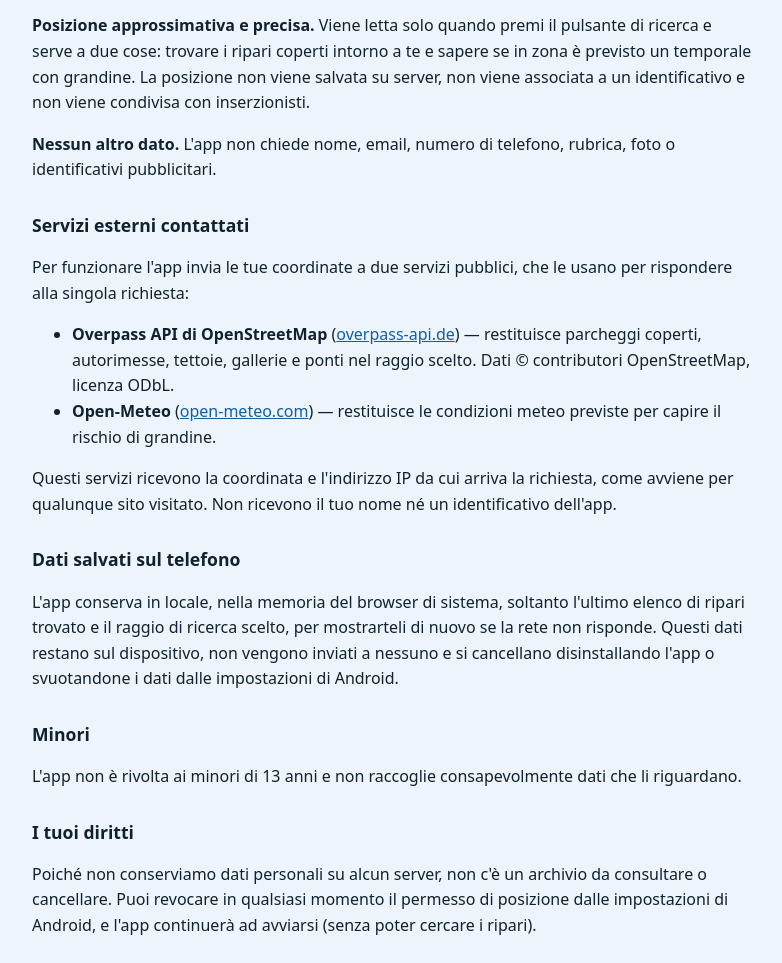
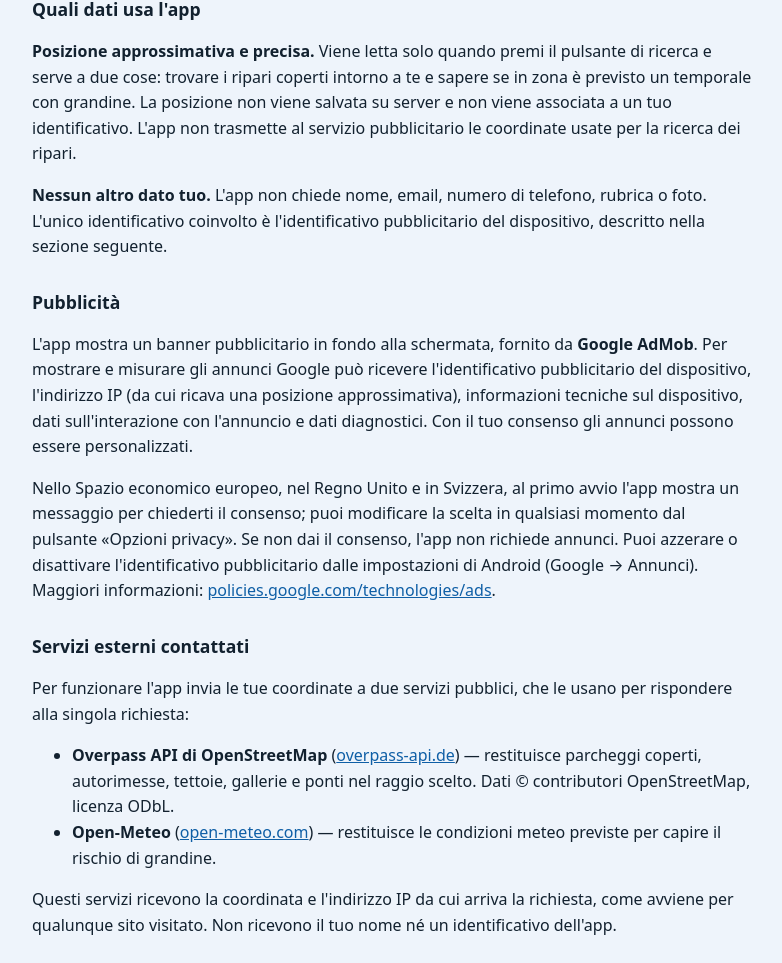
Before and after one commit to alex12345-dot/riparograndine-info, a plain HTML site: page privacy.html in a window 1280 px wide. Shown: the part 429-1392 px from the top of the page, without its empty margins (248-1030 px from the left). Drawn offline with Linux system fonts and the light colour scheme.

Commit message:
Informativa: l'app ora mostra un banner AdMob (1.0.5)
Co-Authored-By: Claude Sonnet 5.5 <noreply@anthropic.com>

```diff
--- a/privacy.html
+++ b/privacy.html
@@ -15,12 +15,13 @@ small{color:#4d637a}
 </head>
 <body>
 <h1>Informativa sulla privacy — Riparo Grandine</h1>
-<p><small>Ultimo aggiornamento: 29 agosto 2026</small></p>
+<p><small>Ultimo aggiornamento: 29 settembre 2026</small></p>
 
 <div class="box">
-<strong>In breve:</strong> l'app non crea account, non raccoglie dati personali, non usa
-strumenti di analisi né pubblicità. La posizione viene usata solo mentre stai cercando un
-riparo e non viene salvata su nessun server.
+<strong>In breve:</strong> l'app non crea account e non salva dati personali su nessun server.
+Mostra un banner pubblicitario fornito da Google AdMob, che può usare l'identificativo
+pubblicitario del dispositivo. La posizione viene usata solo mentre stai cercando un riparo
+e non viene salvata su nessun server.
 </div>
 
 <h2>Chi tratta i dati</h2>
@@ -30,10 +31,25 @@ riparo e non viene salvata su nessun server.
 <h2>Quali dati usa l'app</h2>
 <p><strong>Posizione approssimativa e precisa.</strong> Viene letta solo quando premi il
 pulsante di ricerca e serve a due cose: trovare i ripari coperti intorno a te e sapere se in
-zona è previsto un temporale con grandine. La posizione non viene salvata su server, non viene
-associata a un identificativo e non viene condivisa con inserzionisti.</p>
-<p><strong>Nessun altro dato.</strong> L'app non chiede nome, email, numero di telefono,
-rubrica, foto o identificativi pubblicitari.</p>
+zona è previsto un temporale con grandine. La posizione non viene salvata su server e non
+viene associata a un tuo identificativo. L'app non trasmette al servizio pubblicitario le
+coordinate usate per la ricerca dei ripari.</p>
+<p><strong>Nessun altro dato tuo.</strong> L'app non chiede nome, email, numero di telefono,
+rubrica o foto. L'unico identificativo coinvolto è l'identificativo pubblicitario del
+dispositivo, descritto nella sezione seguente.</p>
+
+<h2>Pubblicità</h2>
+<p>L'app mostra un banner pubblicitario in fondo alla schermata, fornito da
+<strong>Google AdMob</strong>. Per mostrare e misurare gli annunci Google può ricevere
+l'identificativo pubblicitario del dispositivo, l'indirizzo IP (da cui ricava una posizione
+approssimativa), informazioni tecniche sul dispositivo, dati sull'interazione con
+l'annuncio e dati diagnostici. Con il tuo consenso gli annunci possono essere personalizzati.</p>
+<p>Nello Spazio economico europeo, nel Regno Unito e in Svizzera, al primo avvio l'app mostra
+un messaggio per chiederti il consenso; puoi modificare la scelta in qualsiasi momento dal
+pulsante &laquo;Opzioni privacy&raquo;. Se non dai il consenso, l'app non richiede annunci.
+Puoi azzerare o disattivare l'identificativo pubblicitario dalle impostazioni di Android
+(Google &rarr; Annunci). Maggiori informazioni:
+<a href="https://policies.google.com/technologies/ads">policies.google.com/technologies/ads</a>.</p>
 
 <h2>Servizi esterni contattati</h2>
 <p>Per funzionare l'app invia le tue coordinate a due servizi pubblici, che le usano per
@@ -61,7 +77,9 @@ riguardano.</p>
 <h2>I tuoi diritti</h2>
 <p>Poiché non conserviamo dati personali su alcun server, non c'è un archivio da consultare o
 cancellare. Puoi revocare in qualsiasi momento il permesso di posizione dalle impostazioni di
-Android, e l'app continuerà ad avviarsi (senza poter cercare i ripari).</p>
+Android, e l'app continuerà ad avviarsi (senza poter cercare i ripari). Puoi inoltre
+modificare il consenso agli annunci dal pulsante &laquo;Opzioni privacy&raquo; (dove previsto) e azzerare
+l'identificativo pubblicitario dalle impostazioni di Android.</p>
 
 <h2>Limiti del servizio</h2>
 <p>I ripari mostrati provengono da una mappa collaborativa e possono essere incompleti,
```
